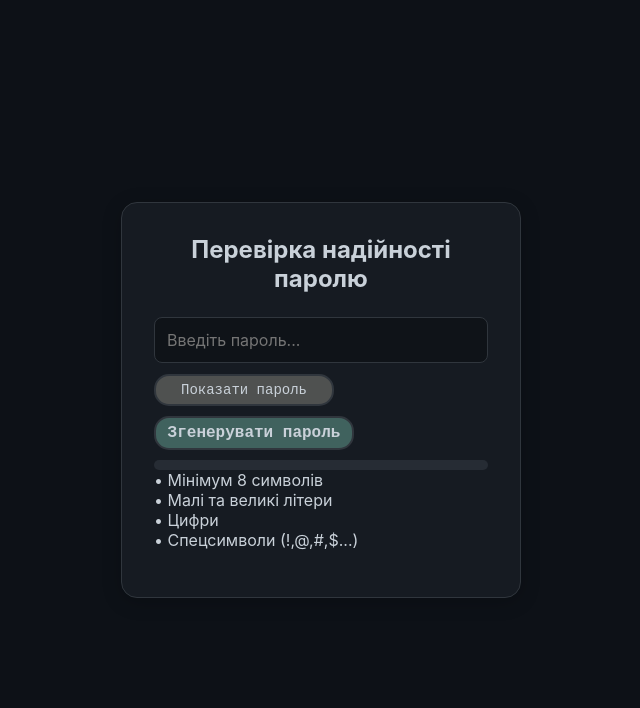
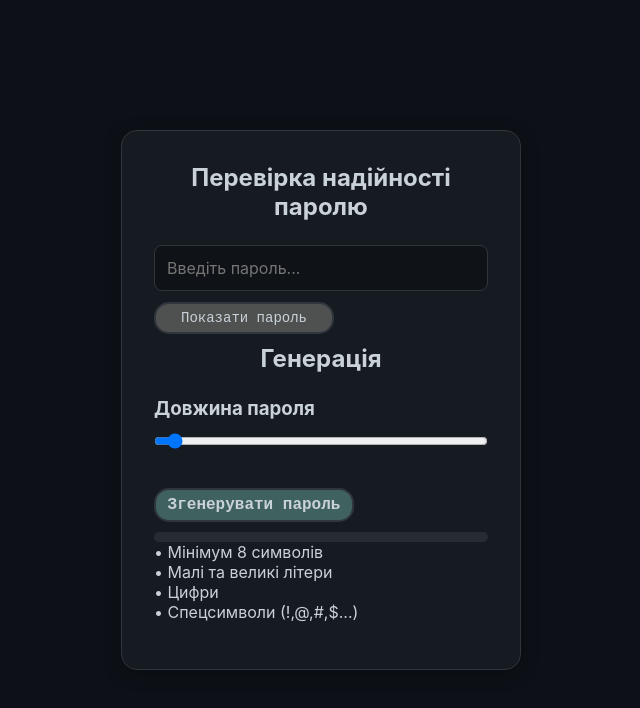
Before and after one commit to DumkaTaras/My_Password, a website with bundled scripts: page index.html in a window 1280 px wide. Shown: the whole page, without its empty margins (319-959 px from the left). Built offline with nearby package versions, Linux system fonts and the light colour scheme.

Commit message:
Add password generation feature and length input

```diff
--- a/index.html
+++ b/index.html
@@ -10,7 +10,15 @@
     <div class="container">
 <h2>Перевірка надійності паролю</h2>
 <input type="password" id="password" placeholder="Введіть пароль..." />
+
+
 <button id="show_close">Показати пароль</button>
+<h2 class="Gen_title">Генерація</h2>
+<div class="box_length">
+    <h3 class="title_length">Довжина пароля</h3>
+    <p class="N_length"></p>
+<input class="passwordLength" type="range" min="8" max="30" value=0 placeholder="1">
+</div>
 <button id="generation_Password">Згенерувати пароль</button>
 <div class="strength"><div class="bar" id="bar"></div></div>
 
```
